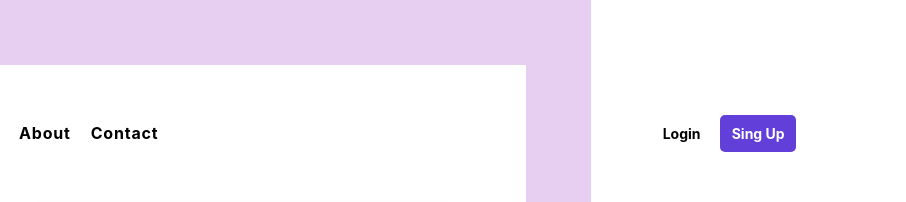
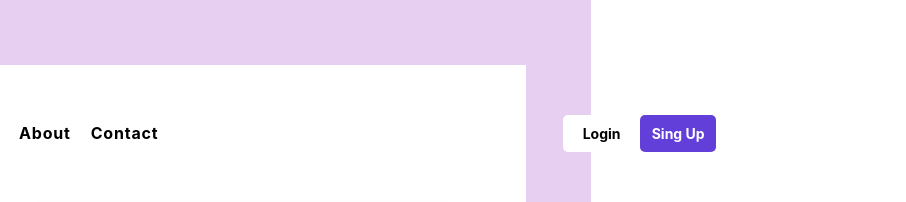
Before and after one commit to Nasha158/Es6_5jun, a plain HTML site: page index.html in a window 1280 px wide. Shown: the top 202 px of the page, 689-1595 px from the left, 906 px wide, since content can reach past the window. Drawn offline with nearby package versions, Linux system fonts and the light colour scheme; a web font is replaced by a local one.

Commit message:
ahora si

```diff
--- a/styles/global.css
+++ b/styles/global.css
@@ -43,7 +43,7 @@ body.body {
 
   display: flex;
   justify-content: space-around;
-  padding-right: 480px;
+  padding-right: 400px;
   gap: 10px;
 }
 .space-menu {
```
